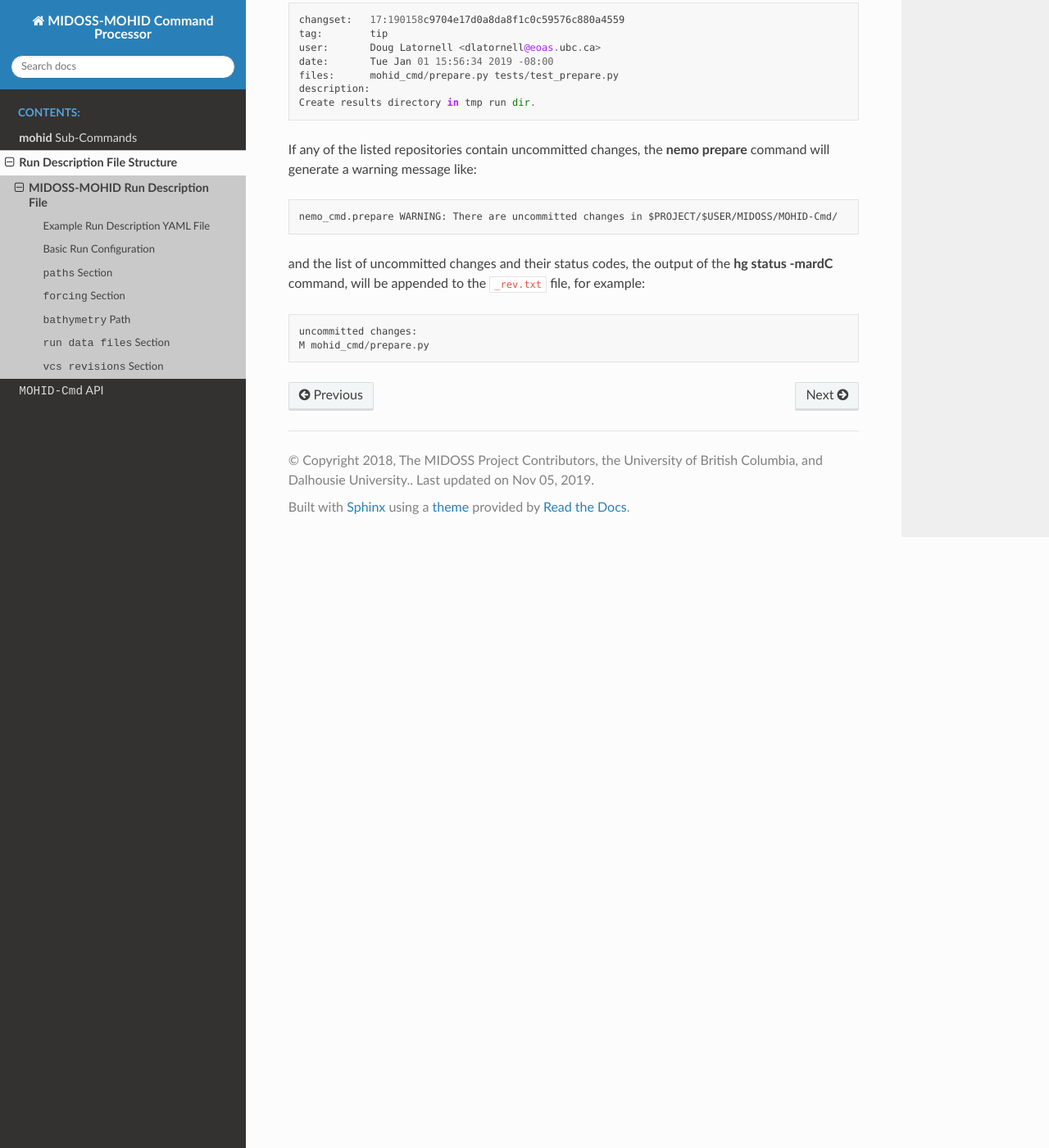
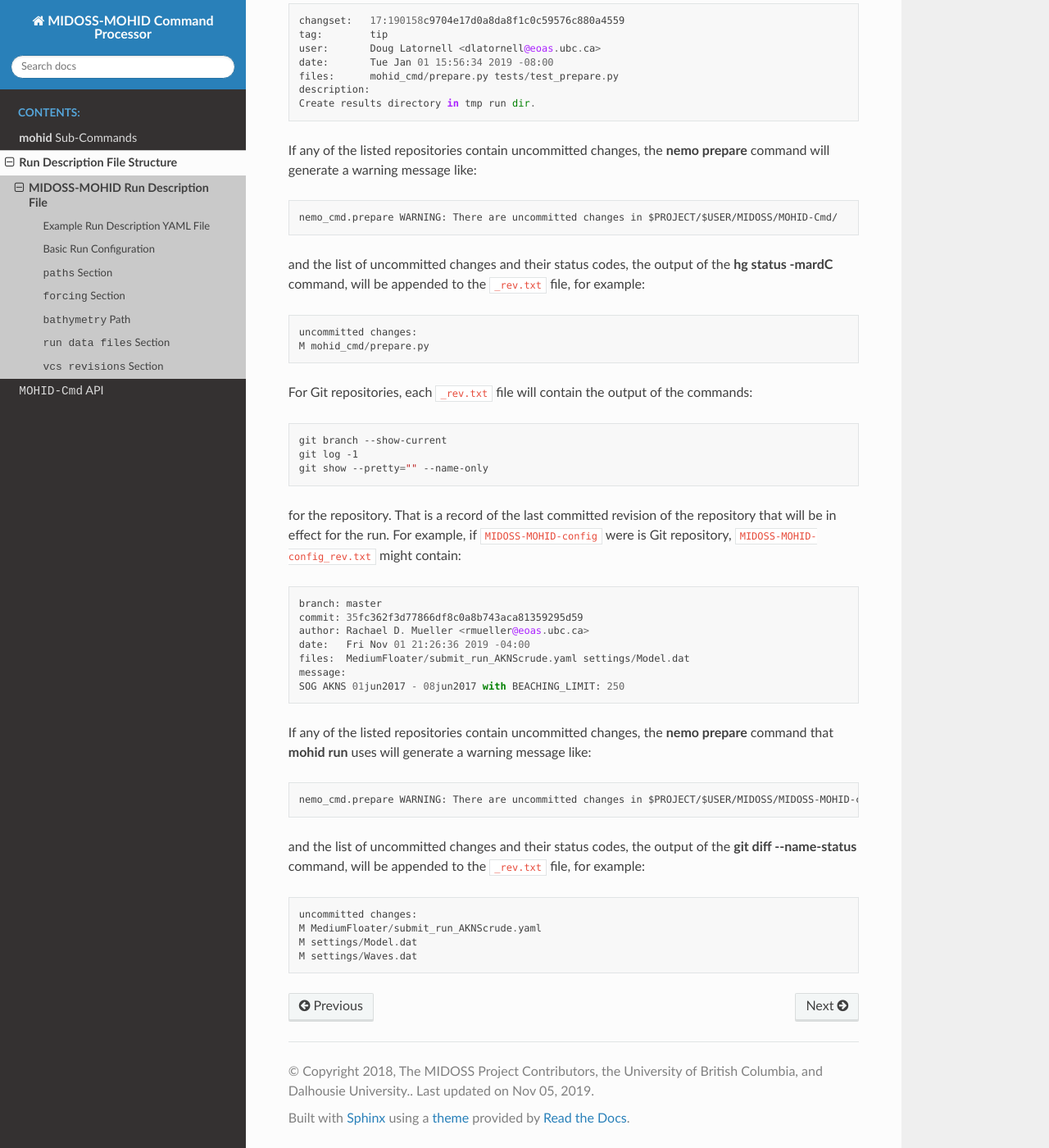
Before and after one commit to MIDOSS/MOHID-Cmd, a Sphinx documentation site: the page built from docs/run_description_file/yaml_file.rst, in a window 1280 px wide and 1400 px high, scrolled down 5195 px. Shown: the whole window at 82% size. Built offline with Sphinx 7.4.7 and the Read the Docs theme 2.0.0, drawn with Linux system fonts in a browser that asks for light colours; the version number could not be read and is left out; some of the changed text lies outside the part shown.

Commit message:
Add docs re: version control revision recording for Git repositories
New feature that is inherited from NEMO-Cmd.

```diff
--- a/docs/run_description_file/yaml_file.rst
+++ b/docs/run_description_file/yaml_file.rst
@@ -237,7 +237,9 @@
 are the names of the version control tools to use for the repositories listed below them.
 At present only Mercurial
 (:kbd:`hg`)
-is supported.
+and Git
+(:kbd:`git`)
+are supported.
 
 The paths listed under the version control tool key are the repositories for which the revision and status will be recorded.
 
@@ -264,7 +266,8 @@
   MOHID-Cmd_rev.txt
   moad_tools_rev.txt
 
-Each file will contain the output of the :command:`hg parents -v` command for the repository.
+For Mercurial repositories,
+each :file:`_rev.txt` file will contain the output of the :command:`hg parents -v` command for the repository.
 That is a record of the last committed revision of the repository that will be in effect for the run.
 For example,
 :file:`MOHID-Cmd_rev.txt` might contain::
@@ -289,3 +292,41 @@
 
   uncommitted changes:
   M mohid_cmd/prepare.py
+
+For Git repositories,
+each :file:`_rev.txt` file will contain the output of the commands:
+
+.. code-block:: bash
+
+    git branch --show-current
+    git log -1
+    git show --pretty="" --name-only
+
+for the repository.
+That is a record of the last committed revision of the repository that will be in effect for the run.
+For example,
+if :file:`MIDOSS-MOHID-config` were is Git repository,
+:file:`MIDOSS-MOHID-config_rev.txt` might contain::
+
+  branch: master
+  commit: 35fc362f3d77866df8c0a8b743aca81359295d59
+  author: Rachael D. Mueller <rmueller@eoas.ubc.ca>
+  date:   Fri Nov 01 21:26:36 2019 -04:00
+  files:  MediumFloater/submit_run_AKNScrude.yaml settings/Model.dat
+  message:
+  SOG AKNS 01jun2017 - 08jun2017 with BEACHING_LIMIT: 250
+
+If any of the listed repositories contain uncommitted changes,
+the :command:`nemo prepare` command that :command:`mohid run` uses will generate a warning message like::
+
+  nemo_cmd.prepare WARNING: There are uncommitted changes in $PROJECT/$USER/MIDOSS/MIDOSS-MOHID-config/
+
+and the list of uncommitted changes and their status codes,
+the output of the :command:`git diff --name-status` command,
+will be appended to the :file:`_rev.txt` file,
+for example::
+
+  uncommitted changes:
+  M MediumFloater/submit_run_AKNScrude.yaml
+  M settings/Model.dat
+  M settings/Waves.dat
```
